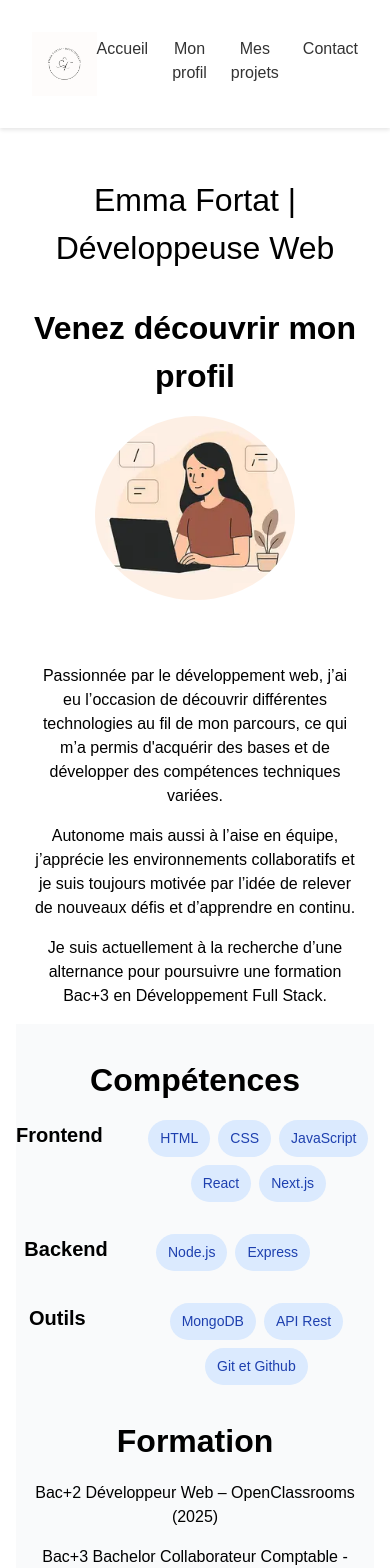
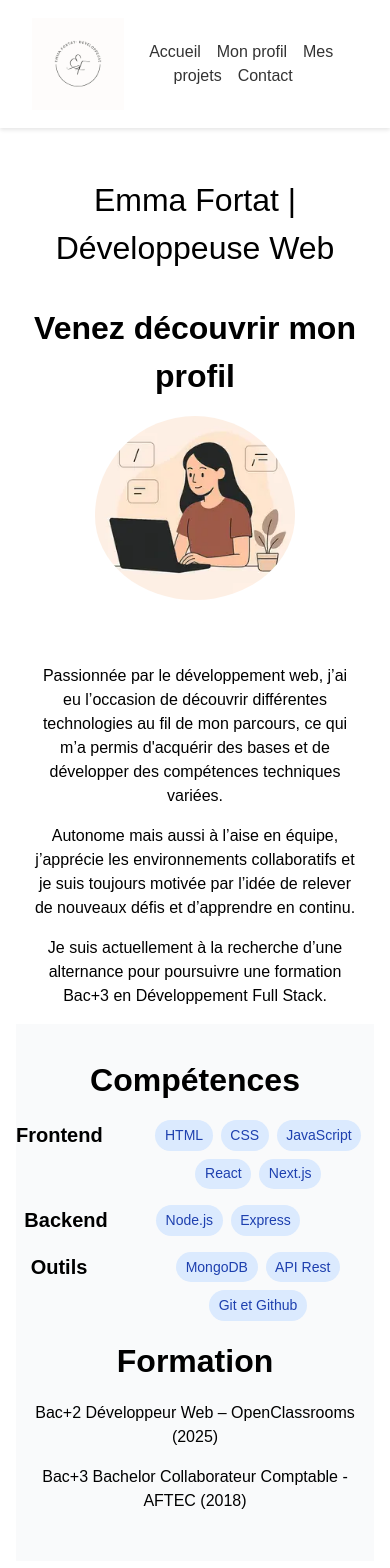
Before and after one commit to Emma-F-git/Portfolio, a Next.js app: page / in a window 390 px wide. Shown: the top 1568 px of the page. Built offline with nearby package versions, Linux system fonts and the light colour scheme.

Commit message:
Ajustement css des compétences et affichage mobile

```diff
--- a/app/page.js
+++ b/app/page.js
@@ -39,13 +39,13 @@ export default function Home() {
           </div>
         </section>
 
-        <div className="skills-and-formation">
+        <div className="skills-formation">
           <div className="skills-categories">
             <h3 className="section-title">Compétences</h3>
 
             <div className="skills-category">
               <h4>Frontend</h4>
-              <div className="skills-list">
+              <div className="skills">
                 {["HTML", "CSS", "JavaScript", "React", "Next.js"].map(
                   (skill) => (
                     <span key={skill} className="skill-badge">
@@ -58,7 +58,7 @@ export default function Home() {
 
             <div className="skills-category">
               <h4>Backend</h4>
-              <div className="skills-list">
+              <div className="skills">
                 {["Node.js", "Express"].map((skill) => (
                   <span key={skill} className="skill-badge">
                     {skill}
@@ -69,7 +69,7 @@ export default function Home() {
 
             <div className="skills-category">
               <h4>Outils</h4>
-              <div className="skills-list">
+              <div className="skills">
                 {["MongoDB", "API Rest", "Git et Github"].map((skill) => (
                   <span key={skill} className="skill-badge">
                     {skill}
--- a/styles/globals.css
+++ b/styles/globals.css
@@ -16,51 +16,6 @@ body {
   margin: 0;
   font-family: sans-serif;
   text-align: center;
-}
-
-.navbar {
-  display: flex;
-  justify-content: space-between;
-  align-items: center;
-  padding: 1rem 2rem;
-  background-color: white;
-  box-shadow: 0 2px 4px rgba(0, 0, 0, 0.1);
-}
-
-.nav-links {
-  display: flex;
-  gap: 1.5rem;
-}
-
-.nav-link {
-  text-decoration: none;
-  color: #333;
-  font-weight: 500;
-  position: relative;
-}
-
-.nav-link:hover {
-  color: #0070f3;
-}
-
-.nav-link::after {
-  content: "";
-  position: absolute;
-  width: 0%;
-  height: 2px;
-  bottom: -4px;
-  left: 0;
-  background-color: #0070f3;
-  transition: width 0.3s ease;
-}
-
-.nav-link:hover::after {
-  width: 100%;
-}
-
-.logo {
-  height: 8em;
-  object-fit: contain;
 }
 
 /* Layout général */
@@ -83,23 +38,6 @@ body {
     background-color: #111;
     color: #fff;
   }
-}
-
-/* Compétences */
-.skills-list {
-  display: flex;
-  flex-wrap: wrap;
-  gap: 0.5rem;
-  margin-bottom: 2rem;
-  justify-content: center;
-}
-
-.skill-badge {
-  background-color: #dbeafe;
-  color: #1e40af;
-  padding: 0.5rem 0.75rem;
-  border-radius: 9999px;
-  font-size: 0.875rem;
 }
 
 .btn-primary {
@@ -133,3 +71,22 @@ h1 {
   font-size: 32px;
   margin: 1em;
 }
+
+.skills {
+  display: flex;
+  flex-wrap: wrap;
+  gap: 0.5rem;
+  margin-bottom: 1rem;
+  justify-content: center;
+
+  span {
+    background-color: #dbeafe;
+    color: #1e40af;
+    padding: 0.3rem 0.6rem;
+    border-radius: 9999px;
+    font-size: 0.875rem;
+  }
+}
+
+@media (max-width: 767.98px) {
+}
--- a/styles/navbar.scss
+++ b/styles/navbar.scss
@@ -16,6 +16,7 @@
   font-weight: 500;
   text-decoration: none;
   padding-bottom: 6px;
+  margin-right: 1em;
 }
 
 .nav-link::after {
--- a/styles/profil.scss
+++ b/styles/profil.scss
@@ -37,7 +37,7 @@
     min-width: 250px;
   }
 
-  @media (max-width: 600px) {
+  @media (max-width: 766px) {
     .profil-content {
       flex-direction: column;
       align-items: center;
--- a/styles/project.scss
+++ b/styles/project.scss
@@ -45,22 +45,6 @@
       margin-bottom: 1rem;
     }
 
-    .skills {
-      display: flex;
-      flex-wrap: wrap;
-      gap: 0.5rem;
-      margin-bottom: 1rem;
-      justify-content: center;
-
-      span {
-        background-color: #dbeafe;
-        color: #1e40af;
-        padding: 0.3rem 0.6rem;
-        border-radius: 9999px;
-        font-size: 0.875rem;
-      }
-    }
-
     .links {
       display: flex;
       gap: 1rem;
@@ -93,9 +77,16 @@
     .project-image {
       max-width: 100%;
       height: 50px;
-      object-fit: cover;
+      width: 100%;
       display: block;
       margin: 0 auto 1rem;
+      object-fit: contain;
     }
   }
 }
+
+@media (max-width: 766px) {
+  .project-image {
+    height: 20px;
+  }
+}
--- a/styles/skillsformation.scss
+++ b/styles/skillsformation.scss
@@ -1,4 +1,4 @@
-.skills-and-formation {
+.skills-formation {
   display: flex;
   flex-direction: row;
   justify-content: space-evenly;
@@ -13,7 +13,7 @@
   color: #1e40af;
   padding: 0.5rem 0.75rem;
   border-radius: 9999px;
-  font-size: 0.875rem;
+  font-size: 1rem;
 }
 
 .skills-category {
```
